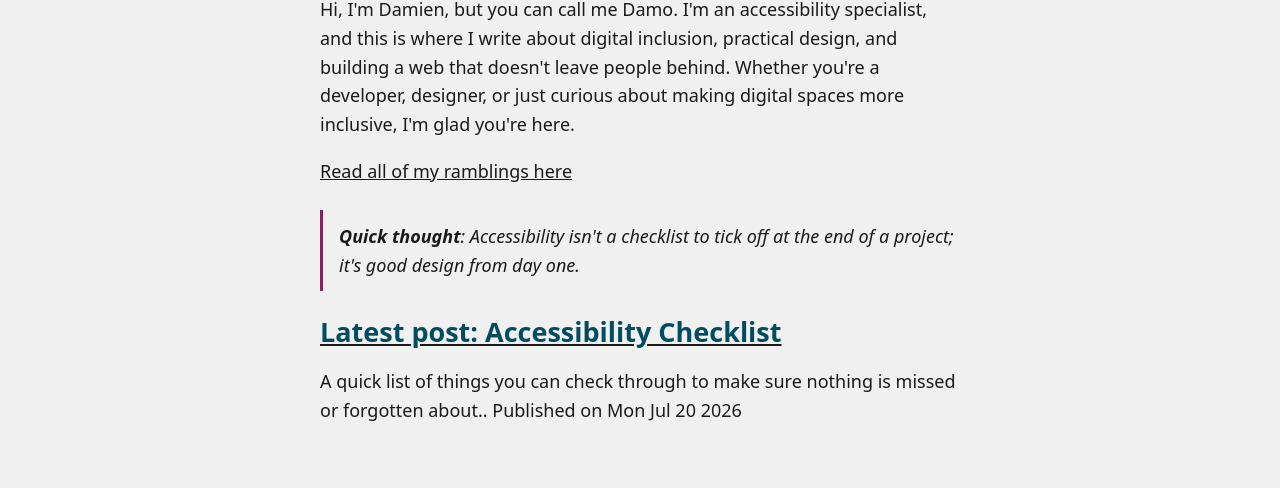
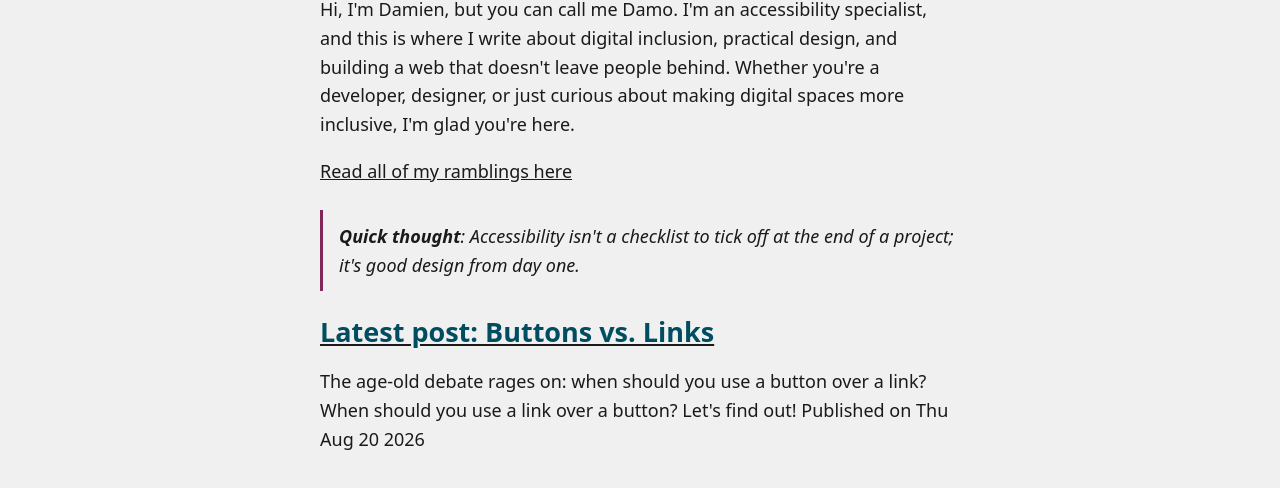
Before and after one commit to damienrobson/website, an Astro site: page / in a window 1280 px wide. Shown: the part 218-706 px from the top of the page. Built offline with nearby package versions, Linux system fonts and the light colour scheme; Astro itself is replaced by a stand-in of ours.

Commit message:
Fix latest post loader

```diff
--- a/src/pages/index.astro
+++ b/src/pages/index.astro
@@ -9,7 +9,7 @@ const sortedPosts = allPosts.sort((a, b) => {
     new Date(b.data.pubDate).valueOf() - new Date(a.data.pubDate).valueOf()
   );
 });
-const latestPost = sortedPosts[1];
+const latestPost = sortedPosts[0];
 ---
 
 <BaseLayout title='Home | damienrobson'>
@@ -37,7 +37,7 @@ const latestPost = sortedPosts[1];
     </a>
     <div class='divider'></div>
     <p class='blog-post-list-item-description'>
-      {latestPost.data.description}. Published on {
+      {latestPost.data.description} Published on {
         latestPost.data.pubDate.toDateString()
       }
     </p>
```
